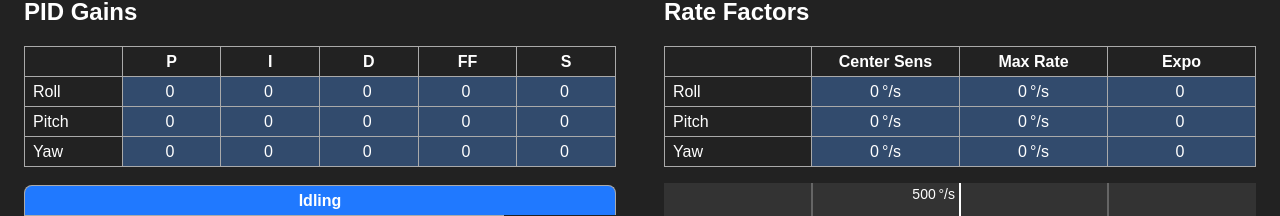
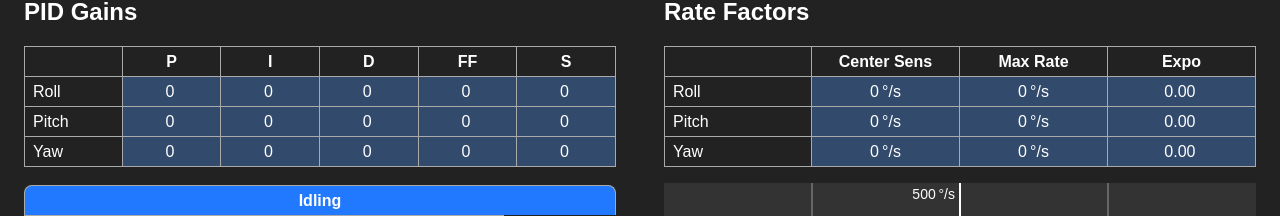
Before and after one commit to bastian2001/Kolibri-FC, a Vue app in the folder Configurator/: page /tuning in a window 1280 px wide. Shown: the part 133-349 px from the top of the page. Built offline with nearby package versions, Linux system fonts and the light colour scheme.

Commit message:
improve numericinput

```diff
--- a/Configurator/src/components/NumericInput.vue
+++ b/Configurator/src/components/NumericInput.vue
@@ -58,6 +58,7 @@ export default defineComponent({
 			movement: 0,
 			entered: false,
 			moved: false,
+			roundToDecimal,
 			lastWheel: 0,
 		};
 	},
@@ -68,6 +69,18 @@ export default defineComponent({
 			}
 			return this.step === Math.floor(this.step);
 		},
+		displayDecimals() {
+			// derive from step
+			if (this.step === 0) return 0;
+			const stepStr = this.step.toString();
+			const decimalIndex = stepStr.indexOf('.');
+			if (decimalIndex === -1) return 0; // No decimal point, no
+			return stepStr.length - decimalIndex - 1;
+		},
+		displayNumber() {
+			const n = new Intl.NumberFormat(undefined, { minimumFractionDigits: this.displayDecimals })
+			return n.format(this.val)
+		}
 	},
 	mounted() {
 		const w = this.$refs.wrapper as HTMLDivElement;
@@ -214,7 +227,7 @@ export default defineComponent({
 <template>
 	<div class="numericInputWrapper" :class="{ entered, disabled }" ref="wrapper" :tabindex="entered ? -1 : 0">
 		<div class="numericInputDisplay" v-if="!entered">
-			{{ val.toLocaleString() }}&thinsp;{{ unit }}
+			{{ displayNumber }}&thinsp;{{ unit }}
 		</div>
 		<div v-else class="numericInputEdit" @wheel="onWheel">
 			<input type="number" class="numericInputInput" ref="input" v-model="editVal" @keydown="onKeyDown"
```
Also changed, not shown: 1 other file (tests, documents, lock files or other folders).
